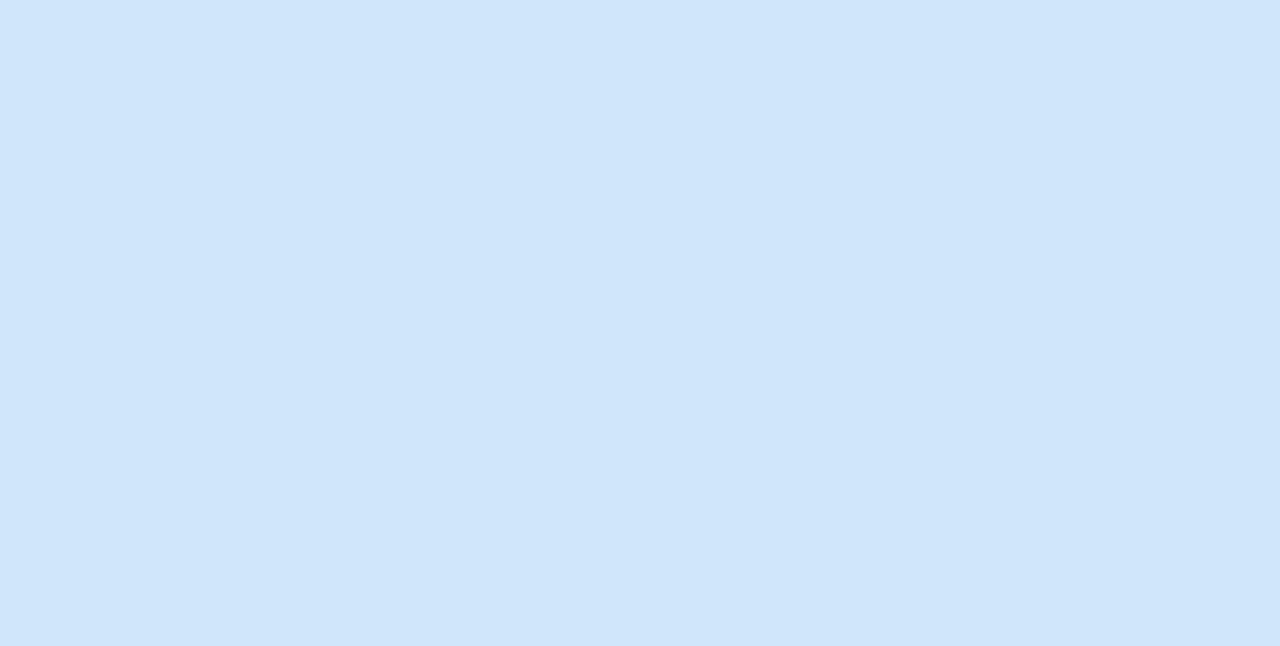
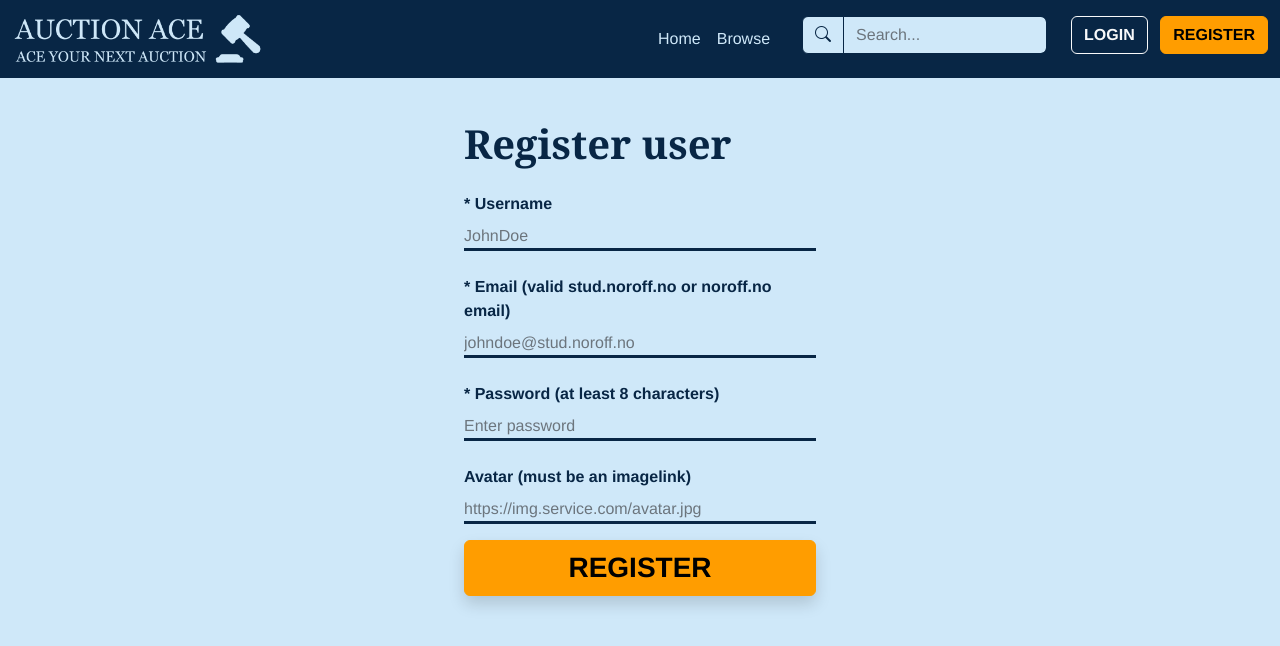
Before and after one commit to ohjenssen/semester_project_2, a website: page pages/register/index.html in a window 1280 px wide. Drawn offline with nearby package versions, Linux system fonts and the light colour scheme.

Commit message:
updated a links and added register form

```diff
--- a/pages/register/index.html
+++ b/pages/register/index.html
@@ -9,10 +9,76 @@
     <title>Register</title>
 </head>
 <body>
-  <div class="container">
+    <div class="container">
 
+        <header class="fixed-top">
+            <nav class="navbar navbar-expand-lg bg-dark-blue">
+                <div class="container-fluid">
 
-  </div>
-  <script src="/node_modules/bootstrap/dist/js/bootstrap.bundle.min.js"></script>
+                    <a class="navbar-brand" href="/"><img src="/assets/logos/logo_light_blue.png" class="logo"></a>
+
+                    <button class="navbar-toggler" type="button" data-bs-toggle="collapse" data-bs-target="#navbarToggler" aria-controls="navbarToggler" aria-expanded="false" aria-label="Toggle navigation">
+                        <span class="navbar-toggler-icon"></span>
+                    </button>
+
+                    <div class="collapse navbar-collapse" id="navbarToggler">
+                        <ul class="navbar-nav ms-auto mb-2 mb-lg-0">
+                            <li class="nav-item">
+                                <a class="nav-link" aria-current="page" href="/">Home</a>
+                            </li>
+                            <li class="nav-item me-4">
+                                <a class="nav-link" href="../browse/">Browse</a>
+                            </li>
+                        </ul>
+                        <form class="d-flex me-4 mb-2" id="searchForm">
+                            <div class="input-group">
+                                <button type="submit" class="input-group-text"><i class="bi bi-search text-dark-blue"></i></button>
+                                <input type="text" id="searchInput" class="form-control" placeholder="Search..." aria-label="Search..." aria-describedby="basic-addon1">
+                            </div>
+                        </form>
+                        <div class="text-start mb-2">
+                            <a type="button" href="../login/" class="btn btn-outline-light me-2">LOGIN</a>
+                            <a type="button" href="#" class="btn btn-orange">REGISTER</a>
+                        </div>
+                    </div>
+
+                </div>
+            </nav>
+        </header>
+        <body>
+            <div class="container">
+
+                <form class="login is-valid p-3 mt-5 p-md-4 rounded-3 mx-auto" id="registerForm">
+                    <h1 class="mt-5">Register user</h1>
+                    <div class="mb-4 mt-4">
+                        <label for="username" class="form-label">* Username</label>
+                        <input type="text" class="form-control" id="username" placeholder="JohnDoe" name="name" required>
+                        <div class="valid-feedback">Valid.</div>
+                        <div class="invalid-feedback">Please fill out this field.</div>
+                    </div>
+                    <div class="mb-4 mt-4">
+                        <label for="email" class="form-label">* Email (valid stud.noroff.no or noroff.no email)</label>
+                        <input type="email" class="form-control" id="email" placeholder="johndoe@stud.noroff.no" name="email" required>
+                        <div class="valid-feedback">Valid.</div>
+                        <div class="invalid-feedback">Please fill out this field.</div>
+                    </div>
+                    <div class="mb-3 mt-4">
+                        <label for="password" class="form-label">* Password (at least 8 characters)</label>
+                        <input type="password" class="form-control" id="password" placeholder="Enter password" name="password" required>
+                    </div>
+                    <div class="mb-3 mt-4">
+                        <label for="avatar" class="form-label">Avatar (must be an imagelink)</label>
+                        <input type="text" class="form-control" id="avatar" placeholder="https://img.service.com/avatar.jpg" name="avatar">
+                    </div>
+                    <div class="d-grid gap-2">
+                        <button type="submit" class="btn btn-orange fs-3 shadow">REGISTER</button>
+                    </div>
+                </form>
+
+            </div>
+        </body>
+
+    </div>
+    <script src="/node_modules/bootstrap/dist/js/bootstrap.bundle.min.js"></script>
 </body>
 </html>
```
Also changed, not shown: pages/login/index.html (+4 -3 lines).
